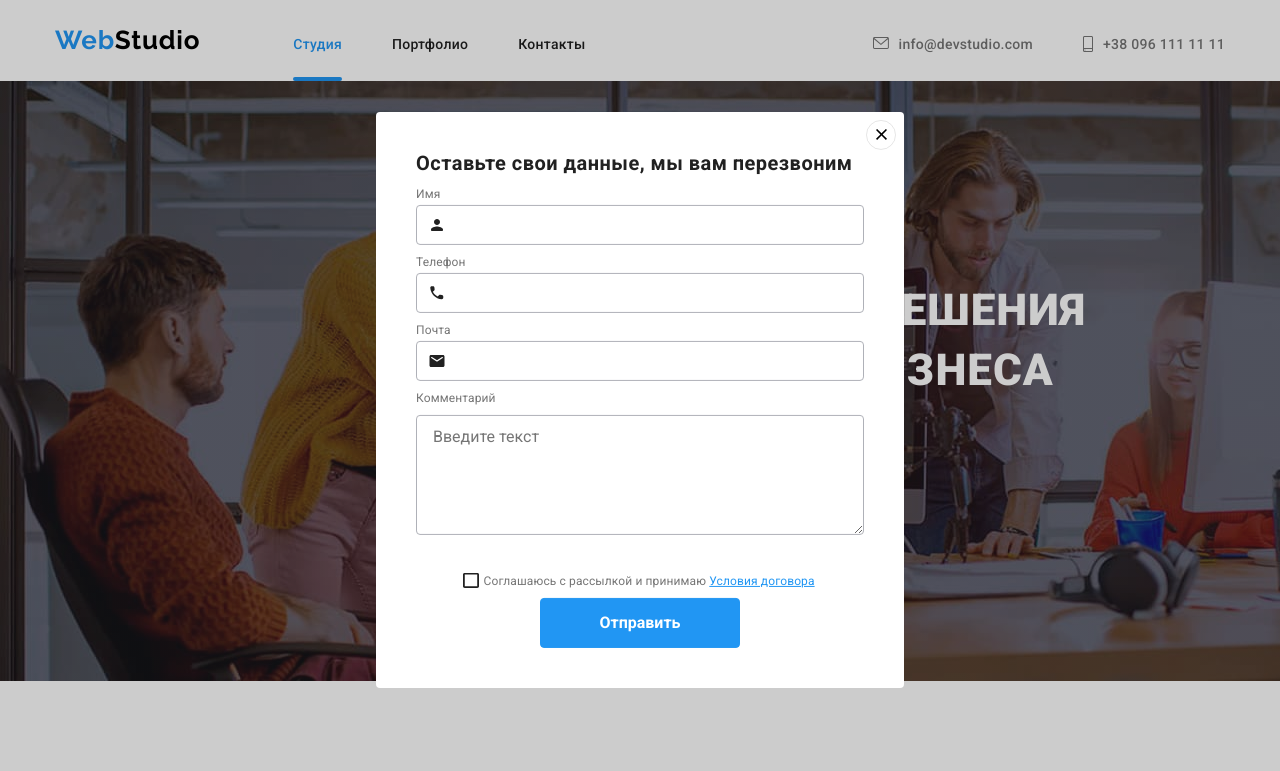
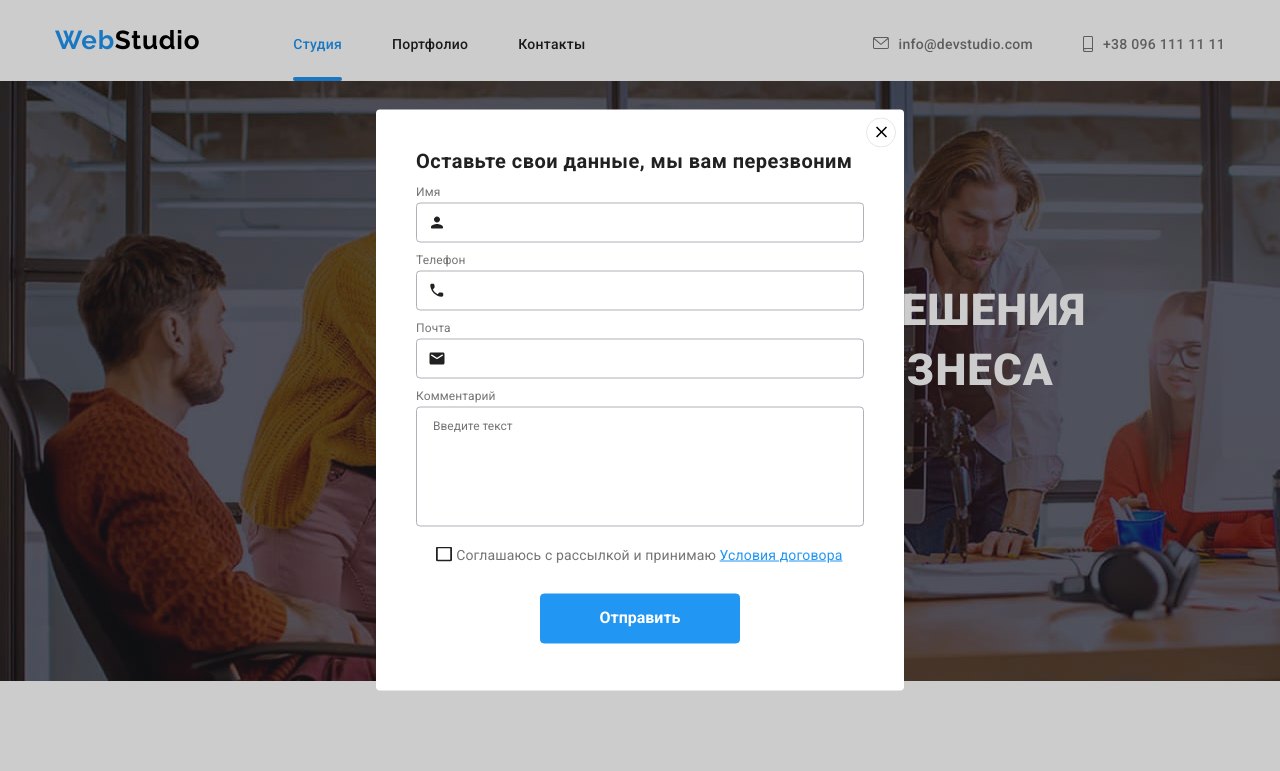
Before and after one commit to ruslan-moiseyenko/goit-markup-hw-06, a plain HTML site: page index.html in a window 1280 px wide. Both pictures are taken after a click on the button "Заказать услугу". Shown: the top 771 px of the page. Drawn offline with nearby package versions, Linux system fonts and the light colour scheme.

Commit message:
fixing fotnts

```diff
--- a/css/styles.css
+++ b/css/styles.css
@@ -229,11 +229,13 @@ header a {
     letter-spacing: 0.06em;
     padding-top: 200px;
     padding-bottom: 200px;
+    margin-left: auto;
+    margin-right: auto;
 }
 
 .hero.section {
-    min-width: 1600px;
-    min-height: 600px;
+    width: 1600px;
+    height: 600px;
     background-image: linear-gradient(to right, rgba(47, 48, 58, 0.4), rgba(47, 48, 58, 0.4)), url("../img/Img_hero_o.jpg");
     background-repeat: no-repeat;
     background-size: contain;
@@ -676,7 +678,7 @@ footer {
     left: 50%;
 
     width: 528px;
-    /* height: 581px; */
+    height: 581px;
     padding: 40px;
     border-radius: 4px;
 
@@ -759,15 +761,24 @@ footer {
     color: var(--accent-color);
 }
 
+.modal-form .comment-lable {
+    margin-bottom: 20px;
+}
+
 #comment {
+    display: block;
+
     height: 120px;
-
-    margin-bottom: 20px;
+    width: 100%;
+    margin-top: 4px;
+    /* margin-bottom: 20px; */
     padding: 12px 16px;
 
     outline: none;
     border: 1px solid var(--icons-color);
     border-radius: 4px;
+
+    resize: none;
 
     transition: border-color 250ms cubic-bezier(0.4, 0, 0.2, 1);
 }
@@ -790,22 +801,26 @@ footer {
 }
 
 #check {
-    margin-bottom: 30px;
+    /* margin-bottom: 30px; */
 
     appearance: none;
     -webkit-appearance: none;
 
 }
 
-.label-checkbox {
-    position: relative;
+.modal-form .label-checkbox {
 
     margin-left: auto;
     margin-right: auto;
+    margin-bottom: 30px;
     padding-left: 15px;
+
+    font-size: 14px;
+
 }
 
 .label-checkbox a {
+    font-size: 14px;
     color: var(--accent-color);
 }
 
@@ -813,7 +828,7 @@ footer {
     display: block;
 
     position: absolute;
-    top: 18px;
+    top: 0;
     margin-left: -17px;
 
     height: 15px;
--- a/index.html
+++ b/index.html
@@ -469,8 +469,9 @@
                     </span>
 
                 </label>
-                <label for="comment">Комментарий</label>
-                <textarea name="comment" id="comment" placeholder="Введите текст"></textarea>
+                <label class="comment-lable">Комментарий
+                    <textarea name="comment" id="comment" placeholder="Введите текст"></textarea>
+                </label>
                 <label class="label-checkbox">
                     <input type="checkbox" name="checkbox" id="check">
                     <span class="checkbox-icon"></span>
```
